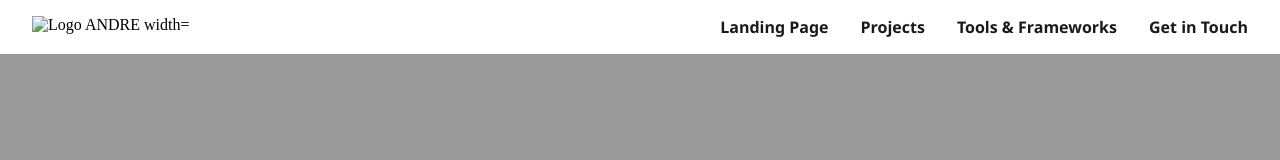
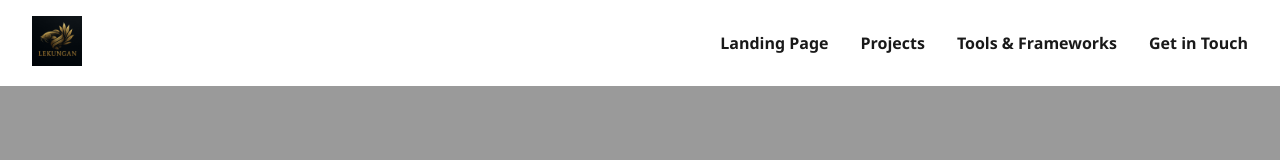
Before and after one commit to Ihamalfiando/ilham, a plain HTML site: page index.html in a window 1280 px wide. Drawn offline with Linux system fonts and the light colour scheme.

Commit message:
Update index.html

```diff
--- a/index.html
+++ b/index.html
@@ -4,13 +4,13 @@
     <meta charset="UTF-8" />
     <meta http-equiv="X-UA-Compatible" content="IE=edge" />
     <meta name="viewport" content="width=device-width, initial-scale=1.0" />
-    <title>Varenza Andre Saputra</title>
+    <title>Ilham Alfiando</title>
     <link rel="stylesheet" href="style.css" />
 </head>
 <body>
   <nav>
     <div class="">
-      <img src="1.jpg" alt="Logo ANDRE width="50px" height="50px">
+      <img src="ilham.jpg" alt="Logo ANDRE width="50px" height="50px">
     </div>
     <ul>
       <li>
```
